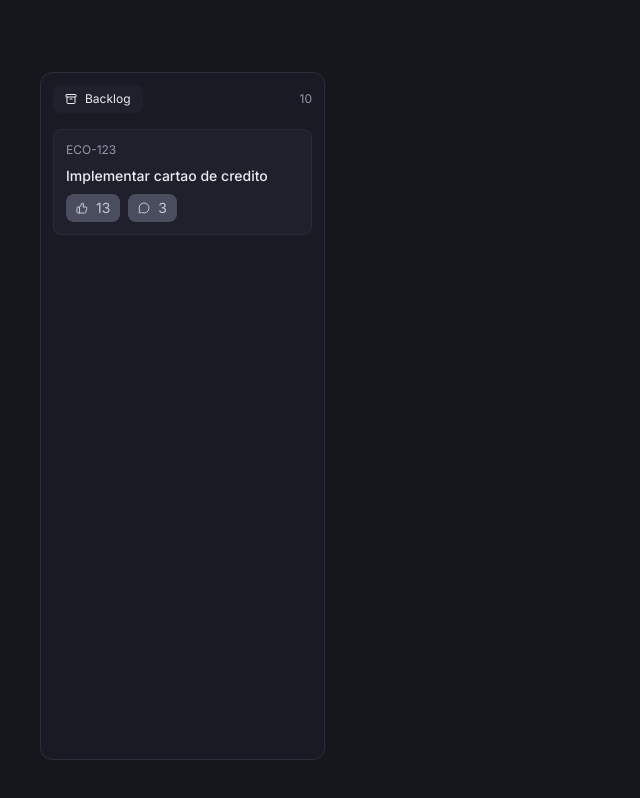
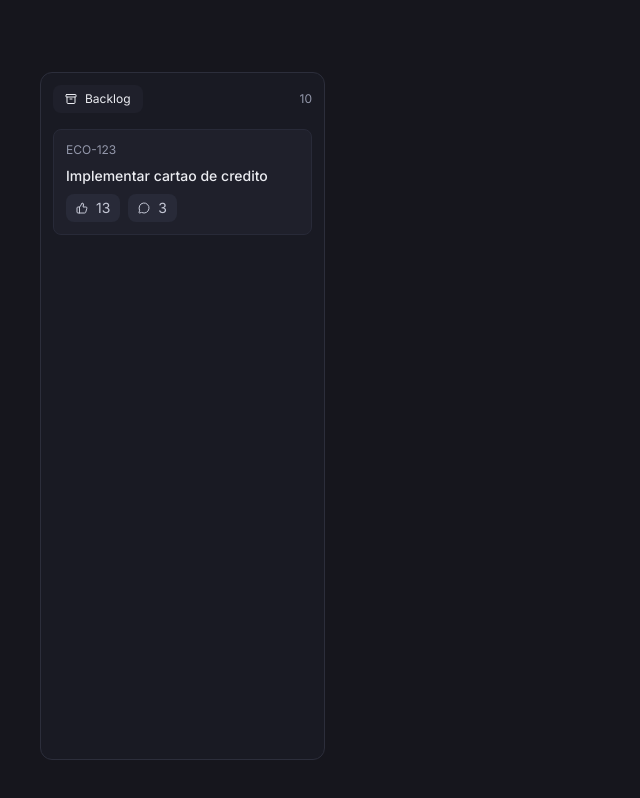
Before and after one commit to PauloStraforini/nextjs-board-app, a Next.js app: page / in a window 1280 px wide. Shown: the whole page, without its empty margins (0-640 px from the left). Built offline with nearby package versions, Linux system fonts and the light colour scheme.

Commit message:
Efeitos de Hover e Focus

```diff
--- a/src/app/page.tsx
+++ b/src/app/page.tsx
@@ -1,6 +1,7 @@
 import { ArchiveIcon, MessageCircleIcon, ThumbsUpIcon } from "lucide-react"
 import { Section } from "@/components/section"
 import { Card } from "@/components/card"
+import { Button } from "@/components/button"
 
 export default function Home() {
   return (
@@ -26,21 +27,15 @@ export default function Home() {
                 <Card.Number>ECO-123</Card.Number>
                 <Card.Title>Implementar cartao de credito</Card.Title>
                 <Card.Footer>
-                  <button
-                    type="button"
-                    className=" text-navy-100 flex items-center gap-2 rounded-lg px-2.5 py-1 bg-navy-400 cursor-pointer"
-                  >
+                  <Button>
                     <ThumbsUpIcon className="size-3" />
                     <span className="text-sm">13</span>
-                  </button>
+                  </Button>
 
-                  <button
-                    type="button"
-                    className=" text-navy-100 flex items-center gap-2 rounded-lg px-2.5 py-1 bg-navy-400 cursor-pointer"
-                  >
+                  <Button>
                     <MessageCircleIcon className="size-3" />
                     <span className="text-sm">3</span>
-                  </button>
+                  </Button>
 
                 </Card.Footer>
               </Card.Header>
--- /dev/null
+++ b/src/components/button.tsx
@@ -0,0 +1,19 @@
+import type { ComponentProps } from "react"
+import { twMerge } from "tailwind-merge"
+
+export interface ButtonProps extends ComponentProps<"button"> {}
+
+export function Button({ className, type = "button", ...props }: ButtonProps) {
+  return (
+    <button
+      type={type}
+      className={twMerge(
+        "text-navy-100 flex items-center gap-2 rounded-lg px-2.5 py-1 bg-navy-600 cursor-pointer",
+        "hover:bg-navy-500 transition-colors duration-150",
+        "outline-none focus-visible:ring-2 focus-visible:ring-navy-400 focus-visible:ring-offset-2 focus-visible:ring-offset-navy-950",
+        className,
+      )}
+      {...props}
+    />
+  )
+}
--- a/src/components/card.tsx
+++ b/src/components/card.tsx
@@ -1,7 +1,7 @@
 import type { ComponentProps } from "react"
 import { twMerge } from "tailwind-merge"
 
-interface CardRootProps extends ComponentProps<"a"> {}
+interface CardRootProps extends ComponentProps<"a"> { }
 
 function CardRoot({ className, ...props }: CardRootProps) {
     return (
@@ -9,6 +9,8 @@ function CardRoot({ className, ...props }: CardRootProps) {
             href="/"
             className={twMerge(
                 "bg-navy-700 border-[0.5px] border-navy-600 p-3 space-y-4 rounded-lg block",
+                "hover:bg-navy-600/50 hover:border-navy-500 transition-colors duration-150",
+                "outline-none focus-visible:ring-2 focus-visible:ring-navy-400 focus-visible:ring-offset-2 focus-visible:ring-offset-navy-950",
                 className,
             )}
             {...props}
@@ -16,7 +18,7 @@ function CardRoot({ className, ...props }: CardRootProps) {
     )
 }
 
-interface CardHeaderProps extends ComponentProps<"div"> {}
+interface CardHeaderProps extends ComponentProps<"div"> { }
 
 function CardHeader({ className, ...props }: CardHeaderProps) {
     return (
@@ -24,7 +26,7 @@ function CardHeader({ className, ...props }: CardHeaderProps) {
     )
 }
 
-interface CardTitleProps extends ComponentProps<"span"> {}
+interface CardTitleProps extends ComponentProps<"span"> { }
 
 function CardTitle({ className, ...props }: CardTitleProps) {
     return (
@@ -32,7 +34,7 @@ function CardTitle({ className, ...props }: CardTitleProps) {
     )
 }
 
-interface CardNumberProps extends ComponentProps<"span"> {}
+interface CardNumberProps extends ComponentProps<"span"> { }
 
 function CardNumber({ className, ...props }: CardNumberProps) {
     return (
@@ -40,7 +42,7 @@ function CardNumber({ className, ...props }: CardNumberProps) {
     )
 }
 
-interface CardFooterProps extends ComponentProps<"div"> {}
+interface CardFooterProps extends ComponentProps<"div"> { }
 
 function CardFooter({ className, ...props }: CardFooterProps) {
     return (
```
Lines whose indentation alone changed are shown as unchanged.
